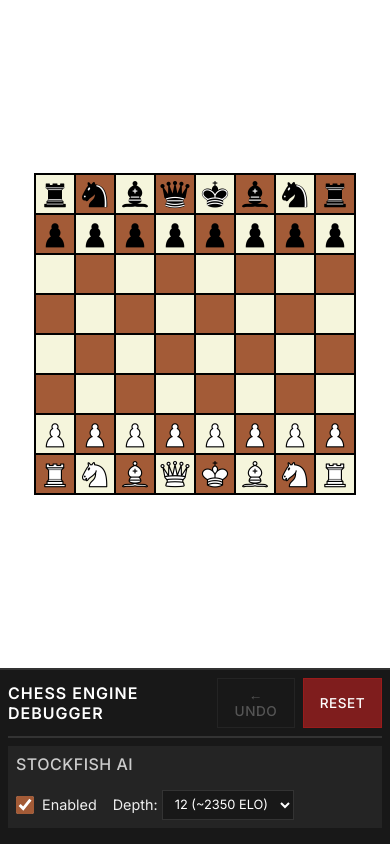
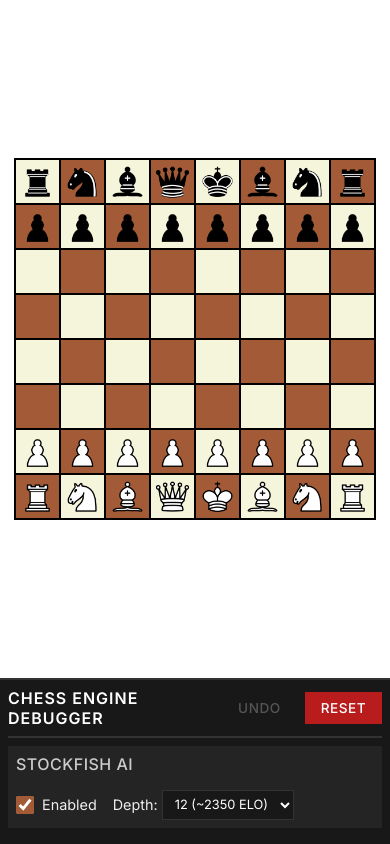
Before and after one commit to alonsogallego7/chess-simulator, an Angular app in the folder client/: page / in a window 390 px wide. Built offline with nearby package versions, Linux system fonts and the light colour scheme.

Commit message:
fixed error when deselecting pieces + loading spinner for stockfish

```diff
--- a/client/src/app/chess-board/chess-board.component.css
+++ b/client/src/app/chess-board/chess-board.component.css
@@ -186,48 +186,30 @@
   background: rgba(255, 255, 255, 0.25);
 }
 
-/* Stockfish thinking overlay */
-.stockfish-thinking {
+@keyframes spin {
+  from { transform: translateX(-50%) rotate(0deg); }
+  to { transform: translateX(-50%) rotate(360deg); }
+}
+
+/* Small spinner on Stockfish's side of the board */
+.board-thinking-spinner {
   position: absolute;
-  bottom: 2vh;
+  top: -35px;
   left: 50%;
   transform: translateX(-50%);
-  z-index: 120;
-  pointer-events: none;
-}
-
-.thinking-content {
-  display: flex;
-  align-items: center;
-  gap: 0.75rem;
-  background: rgba(24, 24, 24, 0.92);
-  backdrop-filter: blur(8px);
-  color: #ffffff;
-  padding: 0.75rem 1.5rem;
-  border: 1px solid #444;
-  font-family: 'Inter', sans-serif;
-  font-size: 0.9rem;
-  font-weight: 500;
-  letter-spacing: 0.5px;
-  text-transform: uppercase;
-}
-
-.thinking-spinner {
-  width: 18px;
-  height: 18px;
-  border: 2px solid #555;
-  border-top: 2px solid #fff;
+  z-index: 100;
+  width: 24px;
+  height: 24px;
+  border: 3px solid rgba(0, 0, 0, 0.1);
+  border-top: 3px solid #000000;
   border-radius: 50%;
   animation: spin 0.8s linear infinite;
-}
-
-@keyframes spin {
-  to { transform: rotate(360deg); }
+  pointer-events: none;
 }
 
 @media (max-width: 768px) {
   :host {
-    --square-size: 40px;
+    --square-size: 45px;
     --captured-piece-size: 25px;
     --captured-img-size: 40px;
   }
--- a/client/src/app/chess-board/chess-board.component.html
+++ b/client/src/app/chess-board/chess-board.component.html
@@ -28,7 +28,10 @@
       }
     </div>
 
-    <div id="board">
+    <div id="board" style="position: relative;">
+      @if (gameService.stockfishThinking) {
+        <div class="board-thinking-spinner"></div>
+      }
       @for (row of board; track row) {
         @for (square of row; track square) {
           <div (click)="gameService.handleSquareClick(square)" [ngClass]="[
--- a/client/src/app/chess-debugger/chess-debugger.component.css
+++ b/client/src/app/chess-debugger/chess-debugger.component.css
@@ -142,13 +142,13 @@ button:disabled {
 }
 
 .btn-reset {
-  background: #7f1d1d;
-  border: 1px solid #991b1b;
+  background: #b91c1c;
+  border: none;
   color: #ffffff;
 }
 
 .btn-reset:hover:not(:disabled) {
-  background: #991b1b;
+  background: #dc2626;
 }
 
 .btn-execute {
@@ -162,13 +162,13 @@ button:disabled {
 }
 
 .btn-undo {
-  background: #333333;
-  border: 1px solid #444444;
-  color: #ffffff;
+  background: #2a2a2a;
+  border: none;
+  color: #e0e0e0;
 }
 
 .btn-undo:hover:not(:disabled) {
-  background: #444444;
+  background: #3a3a3a;
 }
 
 .sim-row-wrap {
--- a/client/src/app/chess-debugger/chess-debugger.component.html
+++ b/client/src/app/chess-debugger/chess-debugger.component.html
@@ -2,8 +2,8 @@
   <header>
     <h2>Chess Engine Debugger</h2>
     <div class="actions" style="display: flex; gap: 0.5rem;">
-      <button (click)="undoLastMove()" [disabled]="!canUndo()" class="btn-undo">← Undo</button>
-      <button (click)="resetGame()" class="btn-reset">Reset</button>
+      <button (click)="undoLastMove()" [disabled]="!canUndo()" class="btn-undo">UNDO</button>
+      <button (click)="resetGame()" class="btn-reset">RESET</button>
     </div>
   </header>
 
--- a/client/src/app/chess-debugger/chess-debugger.component.ts
+++ b/client/src/app/chess-debugger/chess-debugger.component.ts
@@ -52,9 +52,12 @@ export class ChessDebuggerComponent {
   randomSimDelayMs = signal<number>(400);
   isRandomSimulating = signal<boolean>(false);
   snapshots = signal<GameSnapshot[]>([]);
-  canUndo = computed(() => this.snapshots().length > 0 && !this.isRandomSimulating());
+  canUndo = computed(() => this.snapshots().length > 0 && !this.isRandomSimulating() && !this.gameService.stockfishThinking);
 
   constructor() {
+    // Register snapshot saving for undo support on every move
+    this.gameService.onBeforeMove = () => this.saveSnapshot();
+
     effect(() => {
       // Clear previous debug highlights
       this.boardService.clearDebugHighlights();
@@ -179,8 +182,15 @@ export class ChessDebuggerComponent {
     const snaps = this.snapshots();
     if (snaps.length === 0) return;
 
-    const snap = snaps[snaps.length - 1];
-    this.snapshots.update(prev => prev.slice(0, -1));
+    // When playing against Stockfish, undo 2 moves (AI + human) to return to human's turn
+    const undoCount = (this.gameService.stockfishEnabled && snaps.length >= 2) ? 2 : 1;
+
+    const snap = snaps[snaps.length - undoCount];
+    this.snapshots.update(prev => prev.slice(0, -undoCount));
+
+    // Temporarily disable Stockfish to prevent it from triggering during restore
+    const savedEnabled = this.gameService.stockfishEnabled;
+    this.gameService.stockfishEnabled = false;
 
     // Rebuild board from snapshot
     const newBoard = snap.board.map((row, r) =>
@@ -211,6 +221,9 @@ export class ChessDebuggerComponent {
     this.gameService.currentTurnPlayer = snap.currentTurnColour === p1.colour ? p1 : p2;
 
     this.boardService.resetSquaresHighlight();
+
+    // Re-enable Stockfish after state is fully restored
+    this.gameService.stockfishEnabled = savedEnabled;
   }
 
   // ---------- Random simulation ----------
--- a/client/src/app/services/game.service.ts
+++ b/client/src/app/services/game.service.ts
@@ -40,6 +40,9 @@ export class GameService {
   stockfishDepth: number = 12;
   stockfishThinking: boolean = false;
   stockfishLastEval: number | null = null;
+
+  // Hook for external components to save state before a move executes
+  onBeforeMove: (() => void) | null = null;
 
   castlingKeyPositionsMap = new Map<[number, number], string>([
     [[7,6], "white"],
@@ -124,6 +127,9 @@ export class GameService {
         c === square.coordinates[1]
       )
     ) {
+      // Save snapshot before executing the move
+      this.onBeforeMove?.();
+
       // square is the destination square in this case
       if (square.piece) {
         this.handlePieceCapture(square);
@@ -143,6 +149,10 @@ export class GameService {
       }
 
       this.finishTurn(square);
+    } else {
+      // If the user clicks on an invalid square, deselect the piece
+      this.selectedSquare = null;
+      this.selectedPieceValidMoves = [];
     }
   }
 
```
